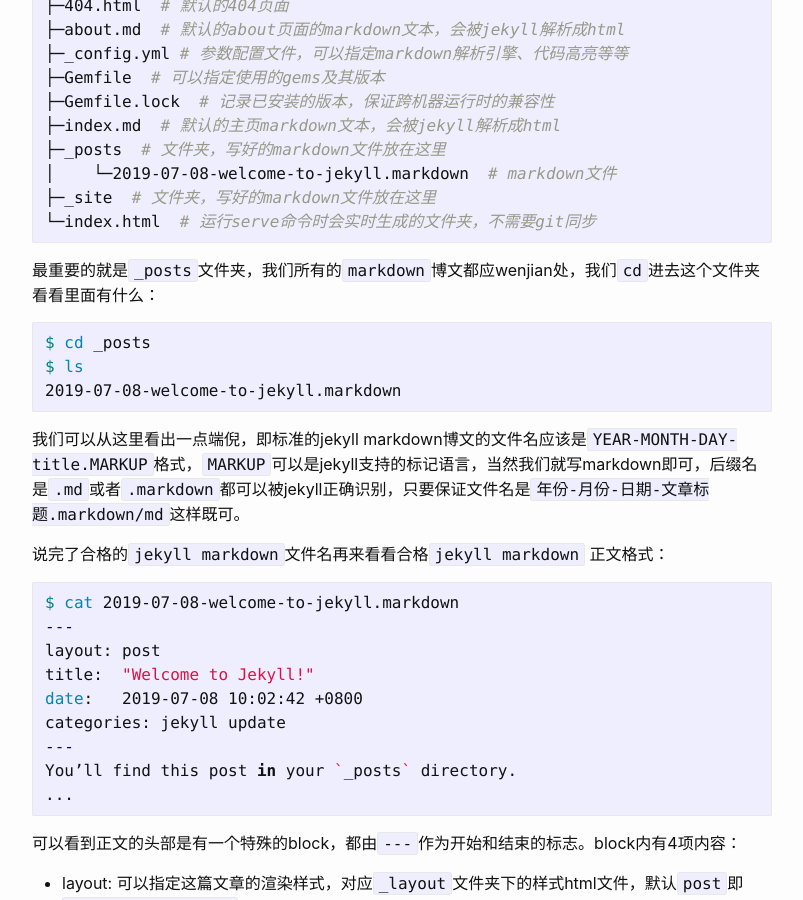
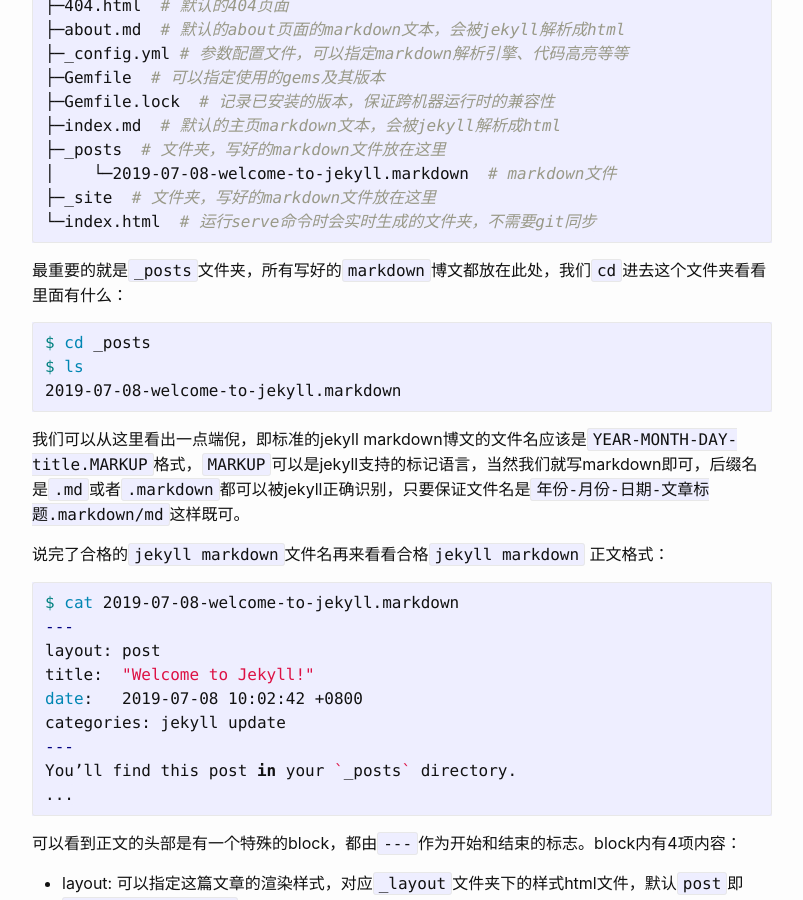
Before and after one commit to Artificial-Ridiculous/Artificial-Ridiculous.github.io, a Jekyll site: the page built from _posts/2019-07-08-Jekyll+GitHubPages搭建个人博客.markdown, in a window 1280 px wide and 900 px high, scrolled down 2803 px. Shown: the whole window, without its empty margins (238-1041 px from the left). Built offline with Jekyll 4.4.1, drawn with Linux system fonts in a browser that asks for light colours; comment, search, counter and statistics services are not loaded.

Commit message:
Update 2019-07-08-Jekyll+GitHubPages搭建个人博客.markdown

````diff
--- a/_posts/2019-07-08-Jekyll+GitHubPages搭建个人博客.markdown
+++ b/_posts/2019-07-08-Jekyll+GitHubPages搭建个人博客.markdown
@@ -80,7 +80,7 @@ Auto-regeneration: enabled for '/home/lz/myblog'
 └─index.html  # 运行serve命令时会实时生成的文件夹，不需要git同步
 ```
 
-最重要的就是`_posts`文件夹，我们所有的`markdown`博文都应wenjian处，我们`cd`进去这个文件夹看看里面有什么：
+最重要的就是`_posts`文件夹，所有写好的`markdown`博文都放在此处，我们`cd`进去这个文件夹看看里面有什么：
 
 ```sh
 $ cd _posts
````
